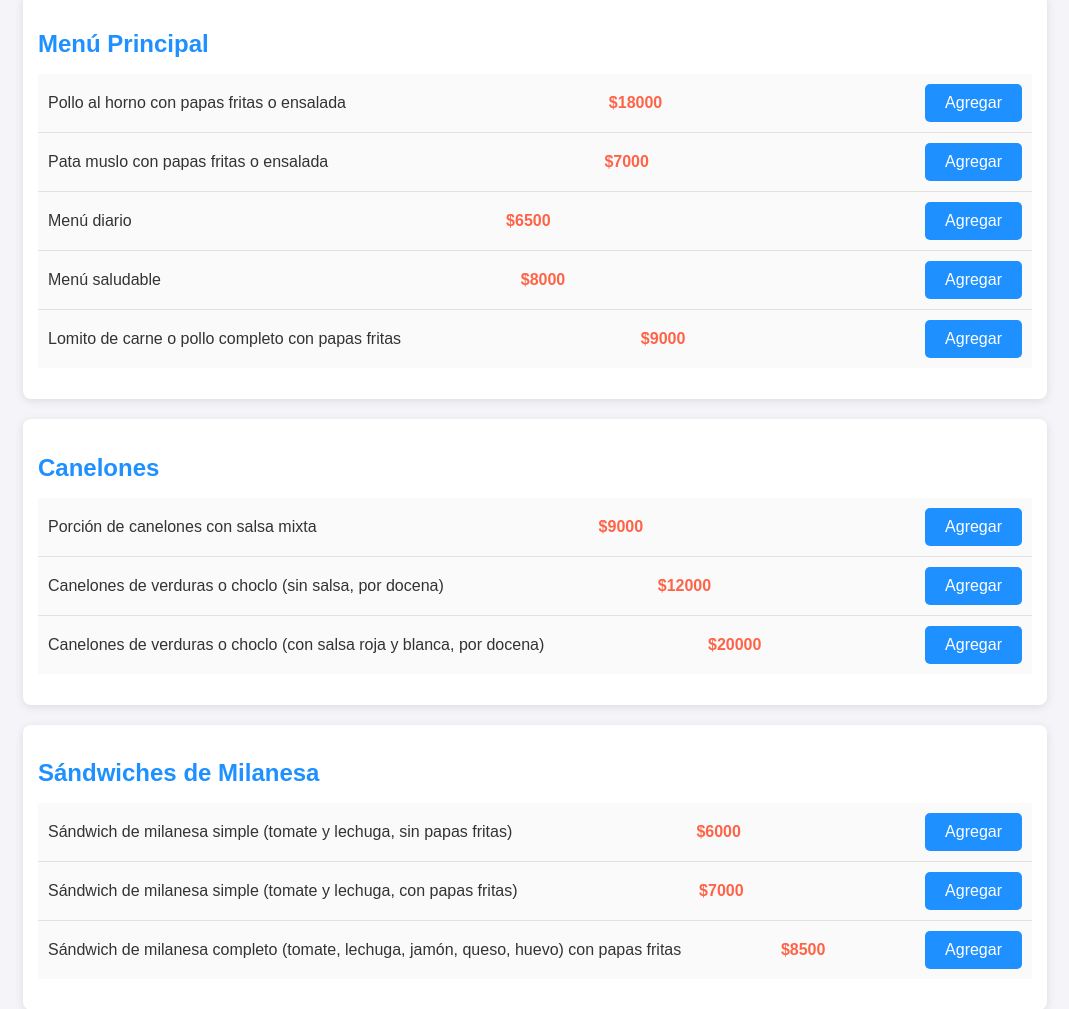
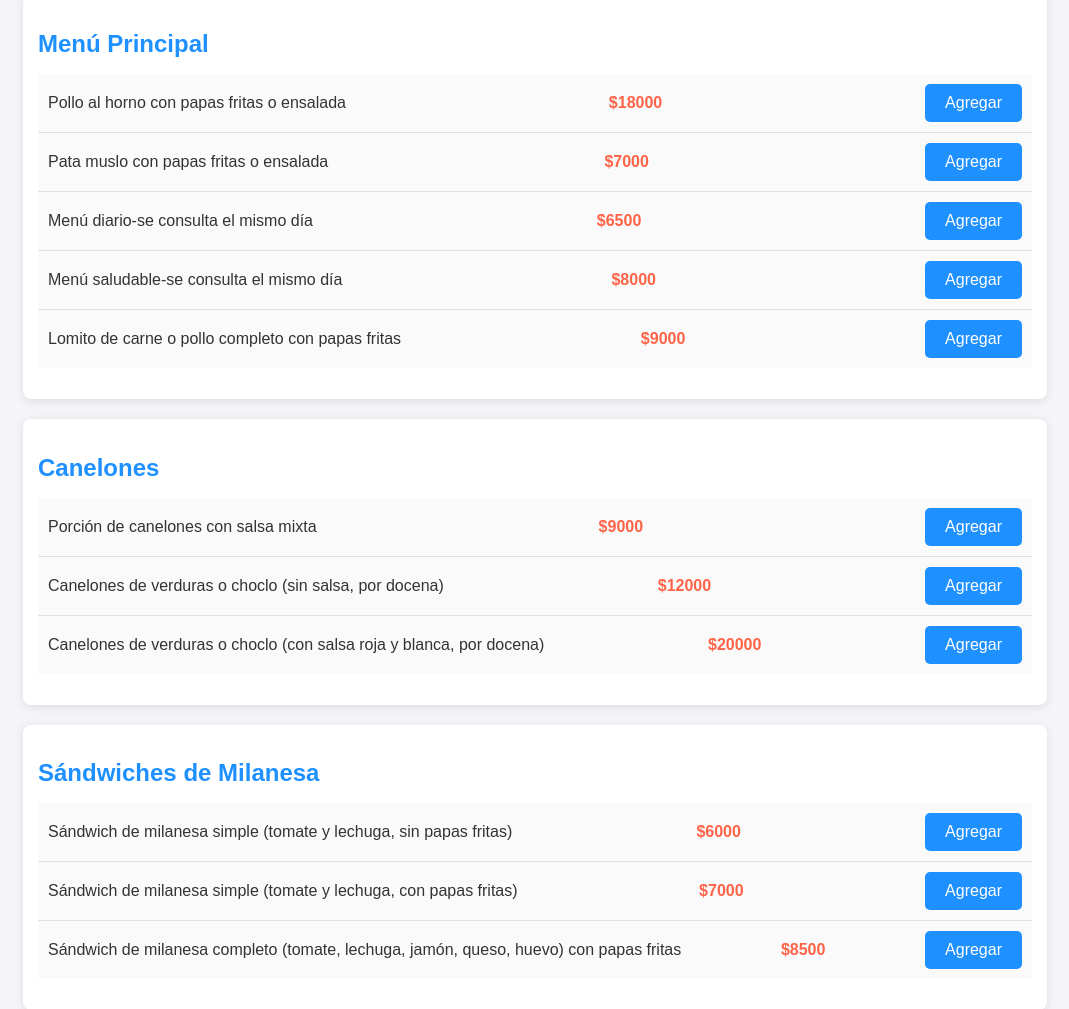
Before and after one commit to juanpablo154/Comida-t-pica-, a plain HTML site: page index.html in a window 1280 px wide. Shown: the part 1052-2061 px from the top of the page, without its empty margins (105-1174 px from the left). Drawn offline with Linux system fonts and the light colour scheme.

Commit message:
Update index.html

```diff
--- a/index.html
+++ b/index.html
@@ -178,14 +178,14 @@
                     <button onclick="agregarAlCarrito('Pata Muslo', 7000)">Agregar</button>
                 </li>
                 <li>
-                    <span>Menú diario</span>
+                    <span>Menú diario-se consulta el mismo día</span>
                     <span class="price">$6500</span>
-                    <button onclick="agregarAlCarrito('Menú Diario', 6500)">Agregar</button>
+                    <button onclick="agregarAlCarrito('Menú Diario-se consulta el mismo día', 6500)">Agregar</button>
                 </li>
                 <li>
-                    <span>Menú saludable</span>
+                    <span>Menú saludable-se consulta el mismo día</span>
                     <span class="price">$8000</span>
-                    <button onclick="agregarAlCarrito('Menú Saludable', 8000)">Agregar</button>
+                    <button onclick="agregarAlCarrito('Menú Saludable-se consulta el mismo día', 8000)">Agregar</button>
                 </li>
                 <li>
                     <span>Lomito de carne o pollo completo con papas fritas</span>
```
